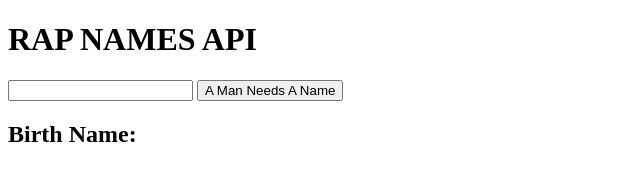
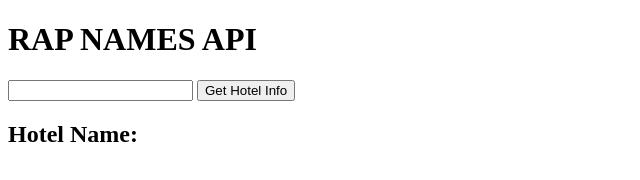
Before and after one commit to ryfurness/TTHotelsAPI, a website: page index.html in a window 1280 px wide. Shown: the whole page, without its empty margins (0-640 px from the left). Drawn offline with Linux system fonts and the light colour scheme.

Commit message:
changed html to hotel text

```diff
--- a/index.html
+++ b/index.html
@@ -9,8 +9,8 @@
 <body>
     <h1>RAP NAMES API</h1>
     <input type="text">
-    <button>A Man Needs A Name</button>
-    <h2>Birth Name: </h2>
+    <button>Get Hotel Info</button>
+    <h2>Hotel Name: </h2>
     <script src="js/main.js"></script>
 </body>
 </html>
```
